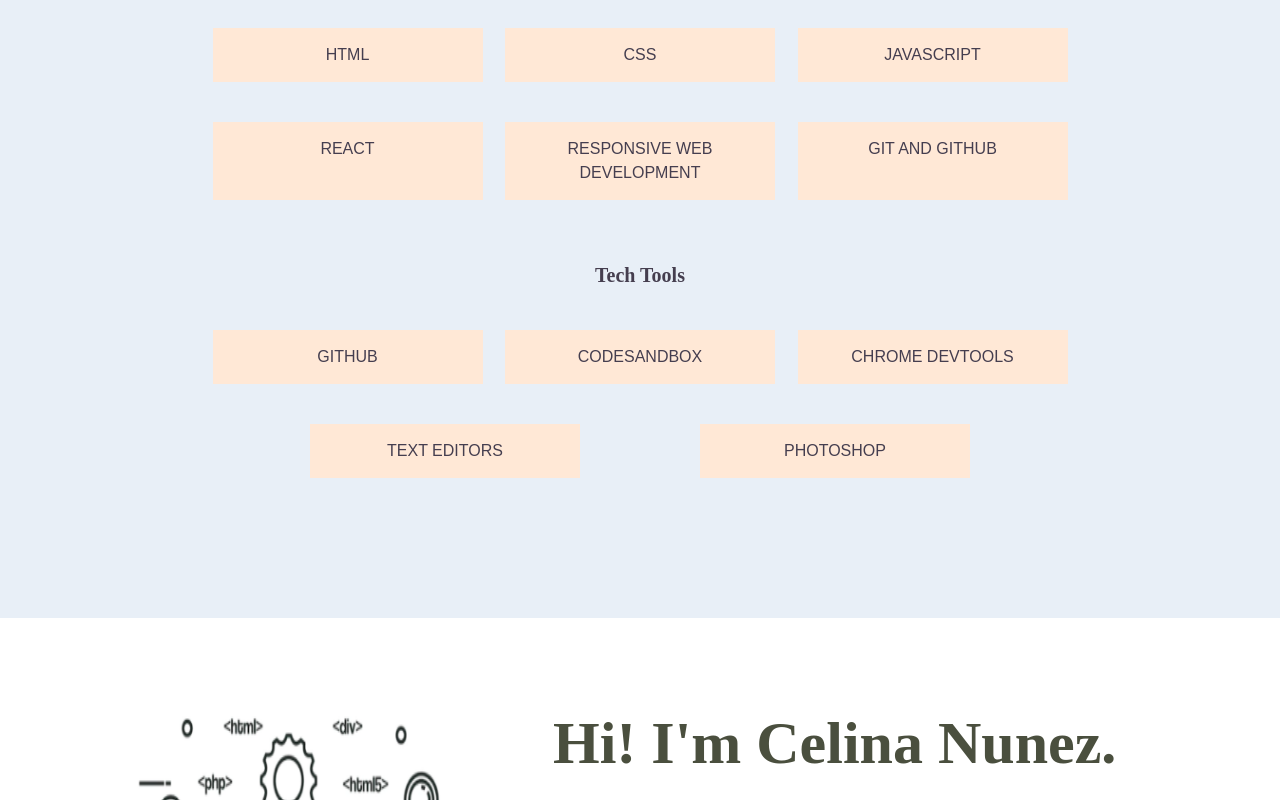
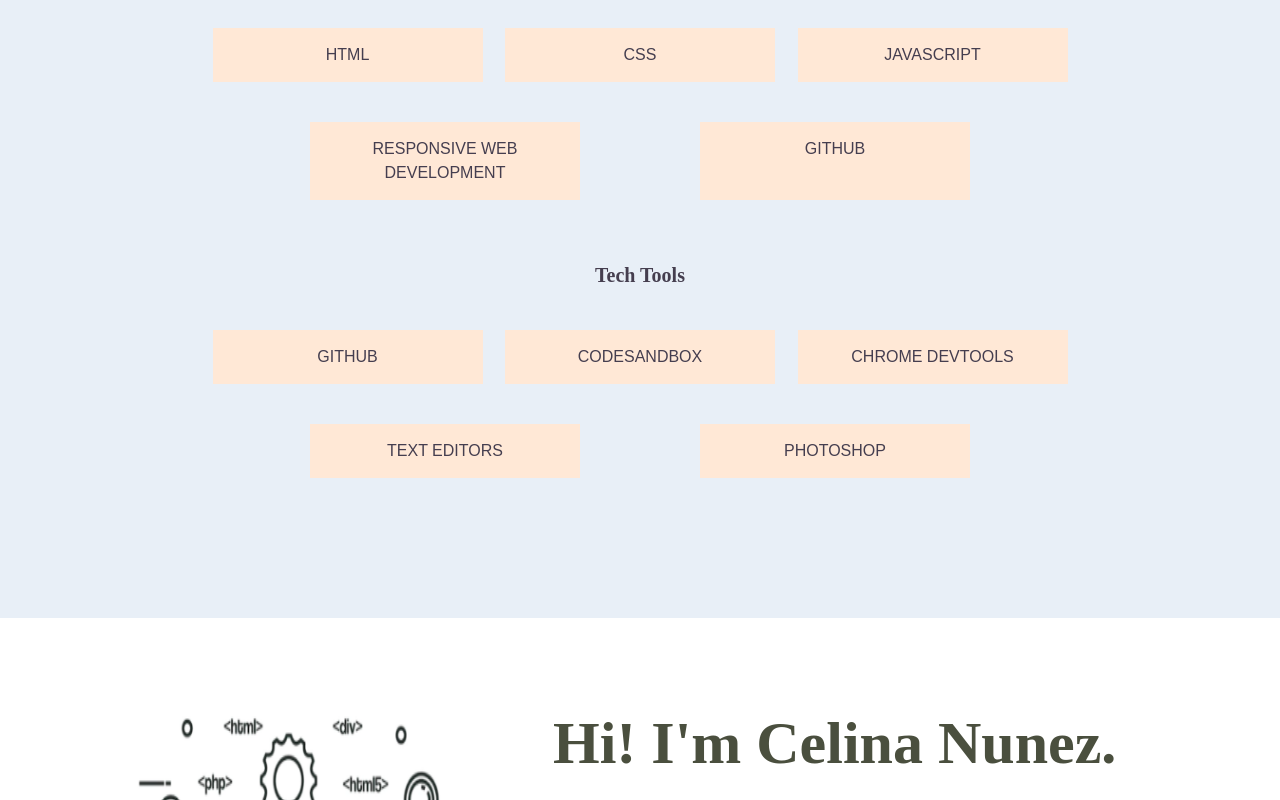
Before and after one commit to celinasn/celinas-portfolio, a website built with Parcel: page index.html in a window 1280 px wide. Shown: the part 2500-3300 px from the top of the page. Built offline with nearby package versions, Linux system fonts and the light colour scheme.

Commit message:
Update index.html

```diff
--- a/index.html
+++ b/index.html
@@ -1,4 +1,4 @@
-<!doctype html>
+ <!doctype html>
 <html class="no-js" lang="en">
 
 <head>
@@ -104,9 +104,8 @@
                 <p class="skill">HTML</p>
                 <p class="skill">CSS</p>
                 <p class="skill">JavaScript</p>
-                <p class="skill">React</p>
                 <p class="skill">Responsive web development</p>
-                <p class="skill">Git and GitHub</p>
+                <p class="skill">GitHub</p>
               </div>
               <h4>Tech Tools</h4>
               <div class="tool-wrapper">
@@ -153,7 +152,7 @@
           </ul>
         </div>
         <div class="contact-info">
-          <h4 class="contact-title">Meet me.</h4>
+          <h4 class="contact-title">Connect with me.</h4>
           <p>Florham Park, New Jersey</p>
         </div>
       </div>
```
